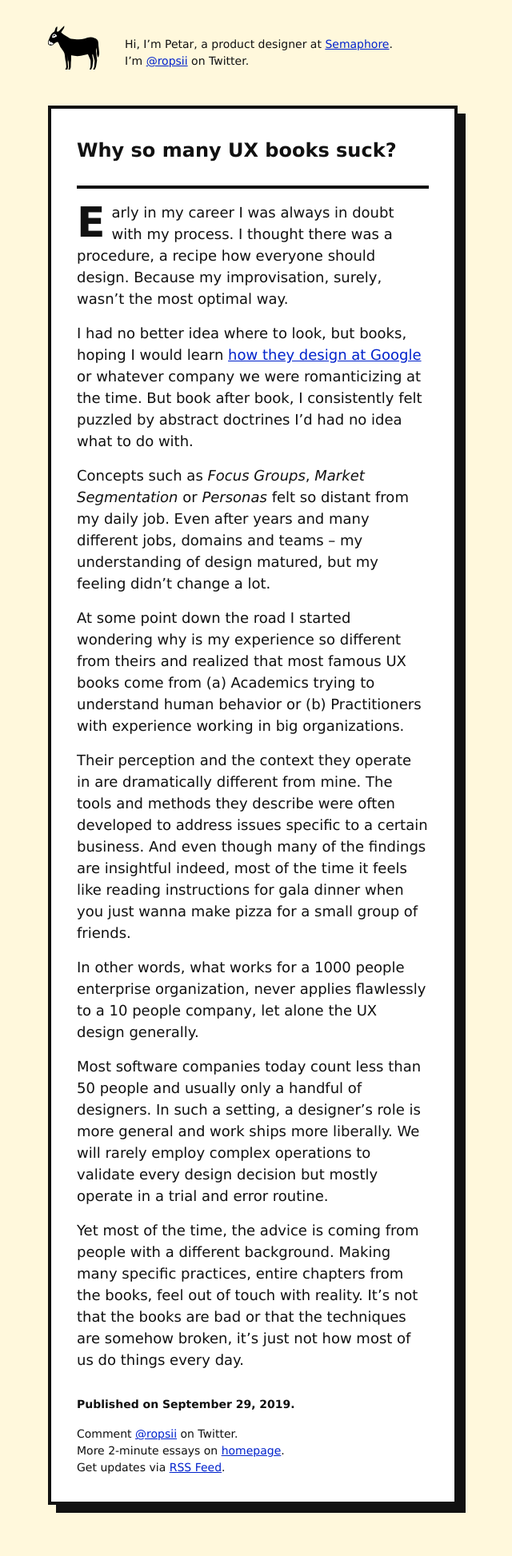
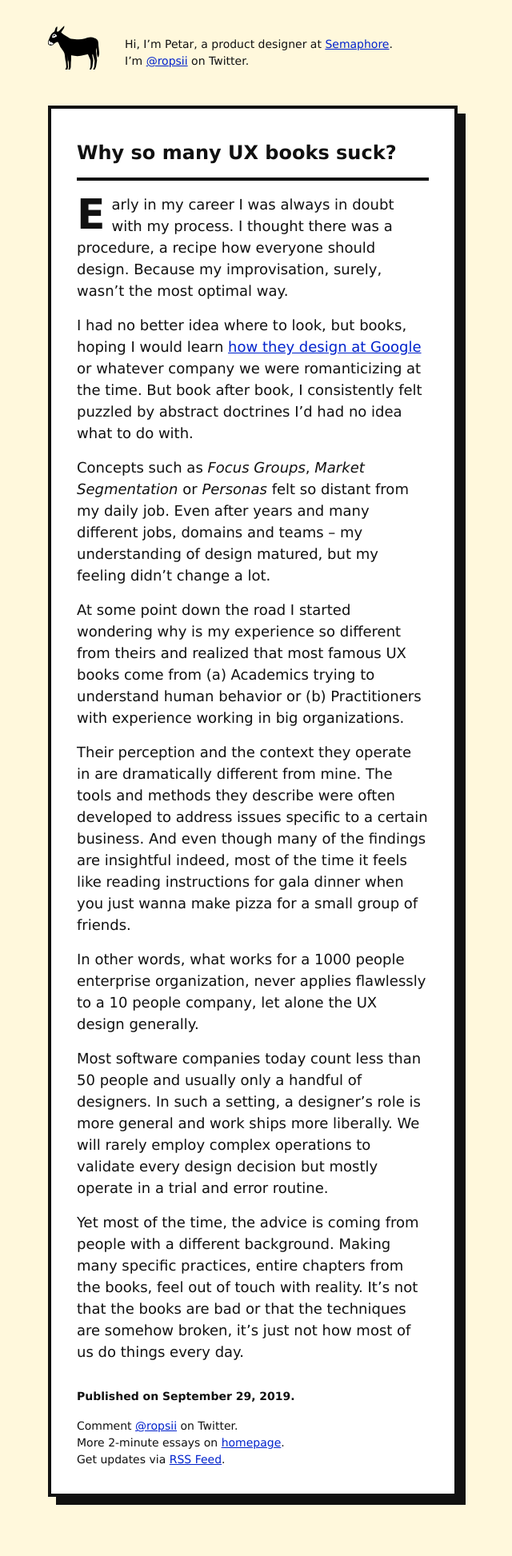
Before and after one commit to ropsii/ropsii.github.io, a Jekyll site: the page built from _posts/2019-09-29-ux-books-suck.markdown, in a window 1280 px wide. Shown: the whole page at 80% size, without its empty margins (324-964 px from the left). Built offline with Jekyll 4.4.1, drawn with Linux system fonts in a browser that asks for light colours.

Commit message:
polish post title design

```diff
--- a/_layouts/post.html
+++ b/_layouts/post.html
@@ -6,7 +6,7 @@
         <article class="mw6 center ba bw2 bg-white pa3 pa4-m" style="box-shadow: 10px 10px;" itemscope itemtype="http://schema.org/BlogPosting">
 
             <div class="">
-                <h1 class="f3 lh-solid mt0 mt2-m mb3 pb3 pb4-m bb bw2" itemprop="name headline">{{ page.title | escape }}</h1>
+                <h1 class="f3 lh-title mt0 mt2-m mb3 pb3 bb bw2" itemprop="name headline">{{ page.title | escape }}</h1>
 
                 <div class="f5 f4-m post-content" itemprop="articleBody">
                     {{ content }}
```
